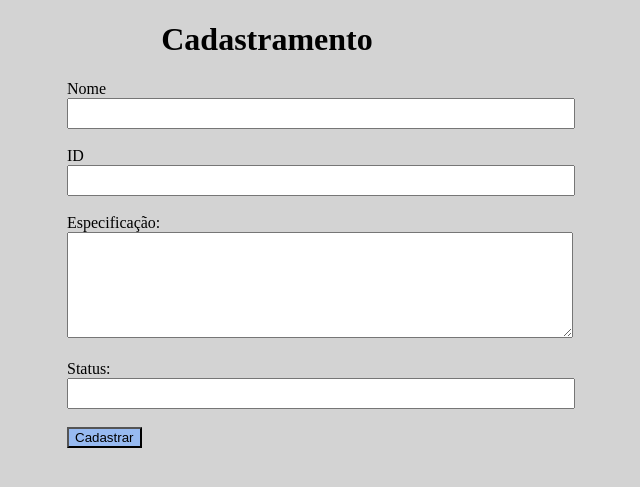
After one commit to Alexandrodasilva/trab_bd_ufs, a PHP site: page /cadastro.php in a window 1280 px wide. The commit adds this page. Shown: the top 487 px of the page, without its empty margins (373-1013 px from the left). Run offline with PHP 8.4, Linux system fonts and the light colour scheme.

Commit message:
adicionando cadastro.php e cadastro.css

```diff
--- /dev/null
+++ b/cadastro.css
@@ -0,0 +1,21 @@
+header{
+    text-align: center;
+}
+body{
+    background-color: #d3d3d3;
+}
+.form-cadastro {
+    margin: 0 auto;
+    width: 400px;
+}
+.input{
+    height: 25px;
+    width: 500px;
+}
+.input-especifico{
+    height: 100px;
+    width: 500px;
+}
+.button{
+    background-color: #97baf1;
+}
--- /dev/null
+++ b/cadastro.php
@@ -0,0 +1,50 @@
+<?php
+
+?>
+
+<!DOCTYPE html>
+<html lang="en">
+<head>
+    <meta charset="UTF-8">
+    <meta http-equiv="X-UA-Compatible" content="IE=edge">
+    <meta name="viewport" content="width=device-width, initial-scale=1.0">
+    <link rel="stylesheet" href="cadastro.css">
+    <title>Cadastrar</title>
+</head>
+<body>
+    <header>
+        <h1 class="topo"> Cadastramento </h1>
+    </header>
+    <div class="form-cadastro">
+        <form>
+            <div>
+                <label for="Nome">Nome</label>
+                <br>
+                <input type="text" class="input"id="nome" />
+            </div>
+            <br>
+            <div>
+                <label for="ID">ID</label>
+                <br>
+                <input type="number" min="0" class="input" id="email" />
+            </div>
+            <br>
+            <div>
+                <label for="especificacao">Especificação:</label>
+                <br>
+                <textarea class="input-especifico" id="msg"></textarea>
+            </div>
+            <br>
+            <div>
+                <label for="Status">Status:</label>
+                <br>
+                <input type="text"  class="input" id="msg">
+            </div>
+            <br>
+            <div>
+                <button class="button" type="submit">Cadastrar</button>
+            </div>
+        </form>
+    </div>
+</body>
+</html>
--- a/index.php
+++ b/index.php
@@ -24,6 +24,10 @@ function lista_produtos(){
     <title>Lista de produtos</title>
 </head>
 <body>
+    <header>
+        <h1> LOJA </h1>
+        <img src="mdn-logo-sm.png" alt="MDN logo">
+    </header>
     <div class="content">
         <h1 class="content-wap">Lista de produtos</h1>
         <ul id = "lista de produtos">
```
